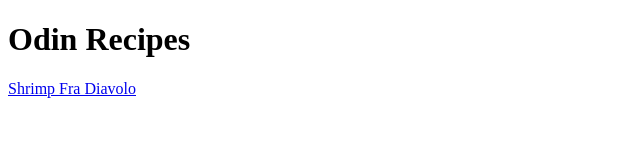
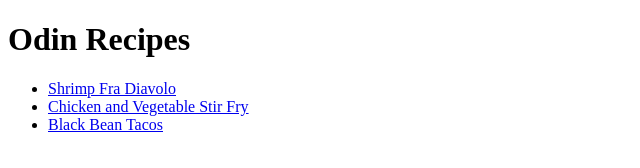
Before and after one commit to devbriana/odin-recipes, a plain HTML site: page index.html in a window 1280 px wide. Shown: the whole page, without its empty margins (0-640 px from the left). Drawn offline with Linux system fonts and the light colour scheme.

Commit message:
Linked all recipes to index.html
- Created an unordered list and linked all three recipes to the
index.html page.

```diff
--- a/index.html
+++ b/index.html
@@ -7,6 +7,10 @@
 </head>
 <body>
     <h1>Odin Recipes</h1>
-    <a href="./recipes/shrimpdiavolo.html">Shrimp Fra Diavolo</a>
+    <ul>
+        <li><a href="./recipes/shrimpdiavolo.html">Shrimp Fra Diavolo</a></li>
+        <li><a href="./recipes/stirfry.html">Chicken and Vegetable Stir Fry</a></li>
+        <li><a href="./recipes/beantacos.html">Black Bean Tacos</a></li>
+    </ul>
 </body>
 </html>
```
